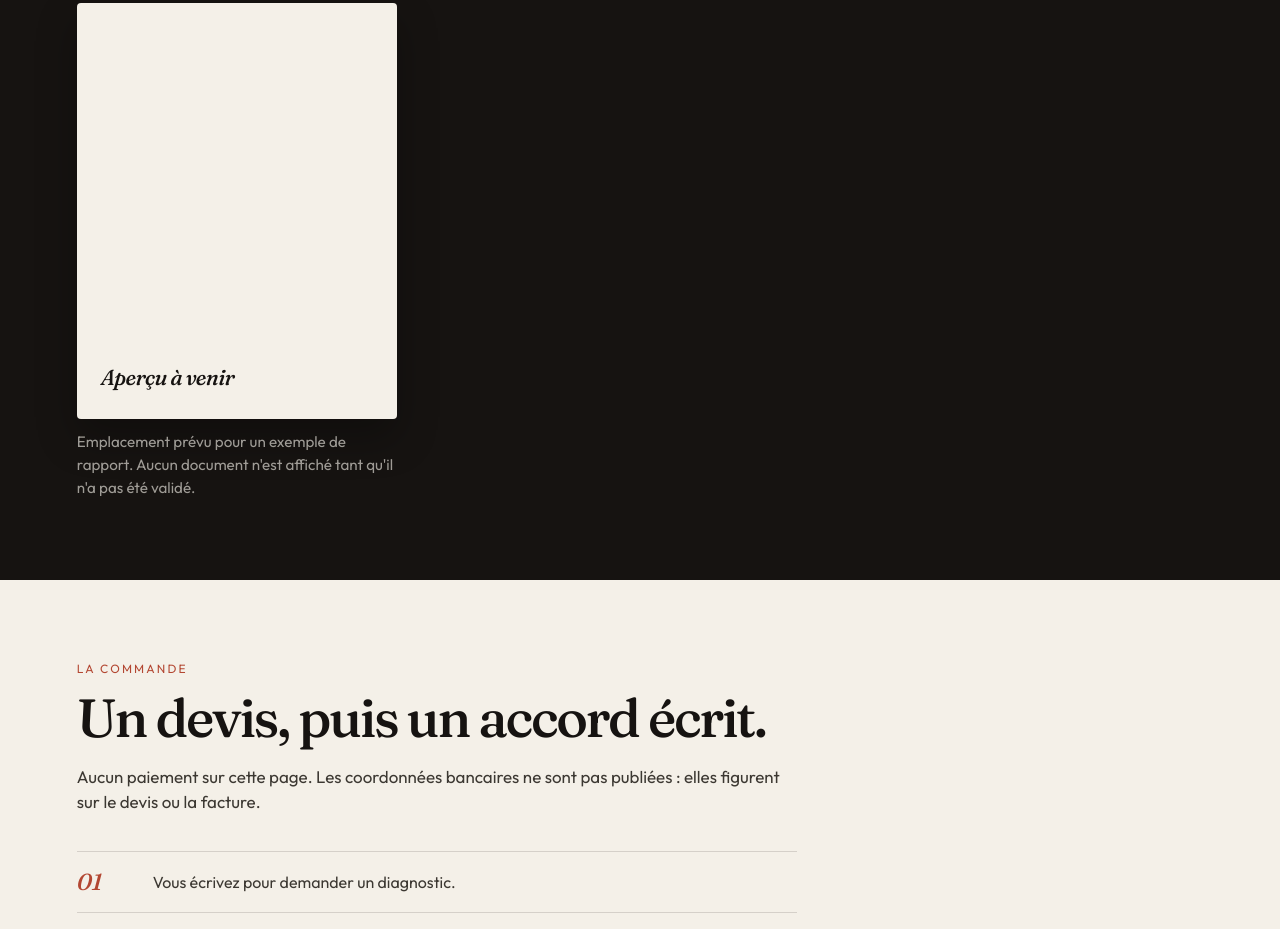
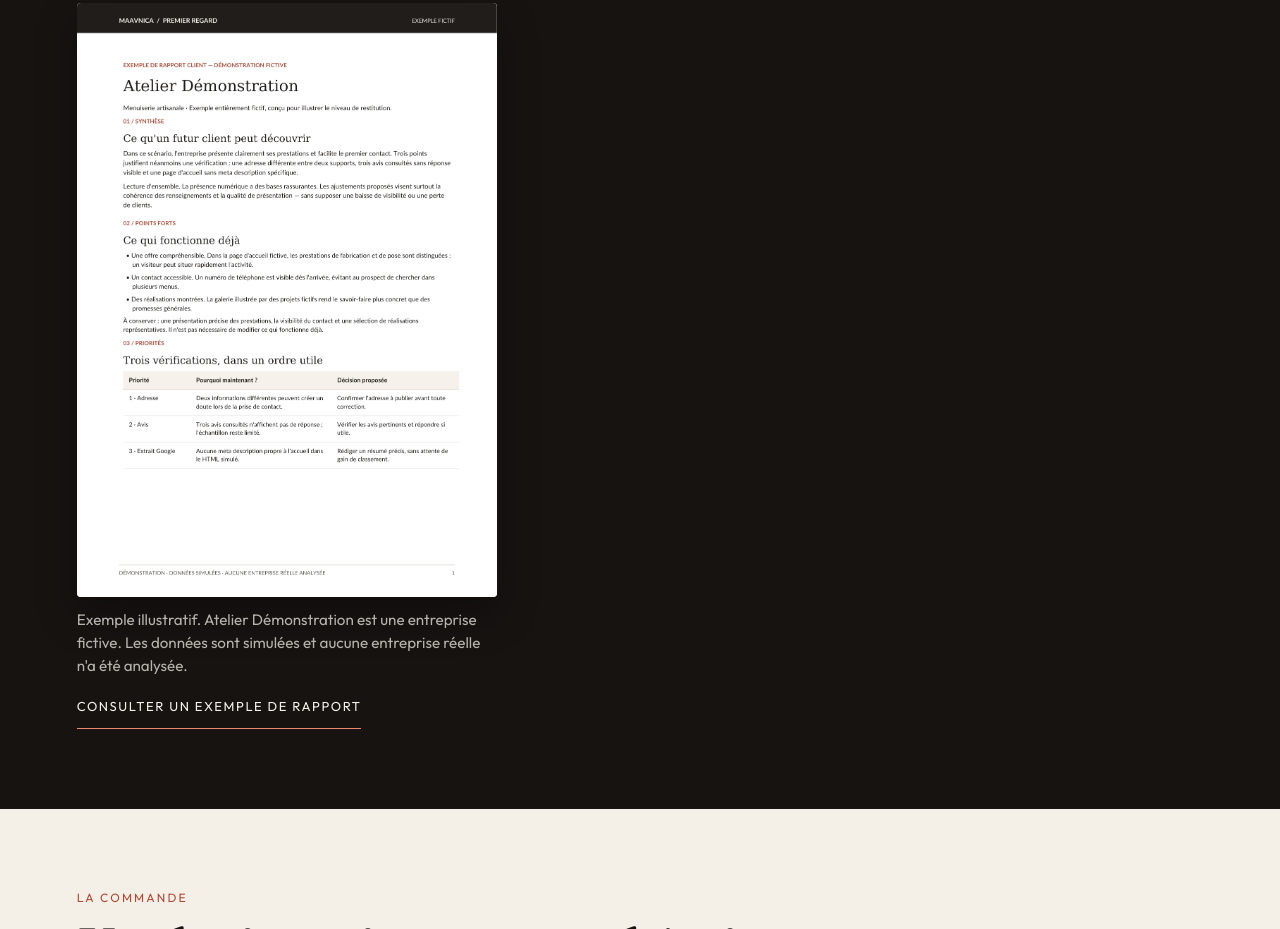
Before and after one commit to maavnica/maavnica-site, a plain HTML site: page premier-regard.html in a window 1280 px wide. Shown: the part 2349-3278 px from the top of the page. Drawn offline with Linux system fonts and the light colour scheme.

Commit message:
feat: show the Premier Regard sample report
Add the validated four-page example and a first-page preview so the offer can be reviewed before publication.

Co-authored-by: Cursor <cursoragent@cursor.com>

```diff
--- a/premier-regard.html
+++ b/premier-regard.html
@@ -112,18 +112,19 @@
     .steps li:last-child { border-bottom: 1px solid var(--line); }
     .steps span { font-family: var(--display); font-style: italic; font-size: 1.45rem; color: #b34732; line-height: 1; }
     .steps p { color: #3c3832; }
-    .preview { margin-top: 40px; max-width: 320px; }
+    .preview { margin-top: 40px; max-width: 420px; }
     .preview-frame {
-      aspect-ratio: 1 / 1.3; background: var(--paper); color: var(--ink);
-      border-radius: 4px; padding: 28px 24px;
-      display: flex; align-items: flex-end;
+      display: block; background: var(--paper); border-radius: 4px; overflow: hidden;
       box-shadow: 0 18px 40px rgba(0, 0, 0, 0.28);
     }
-    .preview-frame p {
-      font-family: var(--display); font-style: italic; font-size: 1.35rem;
-      letter-spacing: -0.03em; line-height: 1.15; max-width: 10em;
+    .preview-frame img { width: 100%; height: auto; }
+    .preview figcaption { margin-top: 12px; max-width: 42ch; color: rgba(244, 240, 232, 0.72); font-size: 0.95rem; }
+    .preview-link {
+      display: inline-flex; align-items: center; min-height: 44px; margin-top: 8px;
+      font-size: 13px; letter-spacing: 0.12em; text-transform: uppercase;
+      border-bottom: 1px solid var(--coral); width: fit-content;
     }
-    .preview figcaption { margin-top: 12px; max-width: 36ch; color: rgba(244, 240, 232, 0.62); font-size: 0.95rem; }
+    .preview-link:hover { color: var(--coral); }
     .closing-price {
       margin-top: 28px; font-family: var(--display); font-weight: 500;
       font-size: clamp(1.8rem, 3vw, 2.4rem); letter-spacing: -0.04em; line-height: 1;
@@ -156,7 +157,7 @@
       .grid, .steps li { grid-template-columns: 1fr; }
       .steps span { display: block; }
       h1 { font-size: clamp(2rem, 8.2vw, 2.55rem); line-height: 1.08; }
-      .preview { max-width: 240px; }
+      .preview { max-width: 100%; }
       .btn { width: 100%; }
     }
     @media (prefers-reduced-motion: reduce) { html { scroll-behavior: auto; } }
@@ -253,10 +254,11 @@
       <p class="intro">Vous recevez un PDF rédigé pour votre activité. Chaque observation s'appuie sur un élément réellement vérifié&nbsp;: une fiche, une page, un avis accessible. Il n'y a pas de diagnostic standard, ni de défauts ajoutés pour la forme.</p>
       <p class="intro">Quand une preuve peut illustrer le constat, elle figure dans le rapport. Quand il n'y a rien d'utile à montrer, le rapport le dit.</p>
       <figure class="preview">
-        <div class="preview-frame">
-          <p>Aperçu à venir</p>
-        </div>
-        <figcaption>Emplacement prévu pour un exemple de rapport. Aucun document n'est affiché tant qu'il n'a pas été validé.</figcaption>
+        <a class="preview-frame" href="/assets/premier-regard/Maavnica_Premier_Regard_Exemple_Detaille.pdf" target="_blank" rel="noopener noreferrer" aria-label="Consulter un exemple de rapport">
+          <img src="/assets/premier-regard/exemple-page-1.png" alt="Première page de l'exemple de rapport Premier Regard pour Atelier Démonstration, entreprise fictive. Le document est une démonstration." width="1191" height="1684" />
+        </a>
+        <figcaption>Exemple illustratif. Atelier Démonstration est une entreprise fictive. Les données sont simulées et aucune entreprise réelle n'a été analysée.</figcaption>
+        <a class="preview-link" href="/assets/premier-regard/Maavnica_Premier_Regard_Exemple_Detaille.pdf" target="_blank" rel="noopener noreferrer">Consulter un exemple de rapport</a>
       </figure>
     </section>
 
```
Also changed, not shown: assets/premier-regard/exemple-page-1.png (added), 1 other file.
